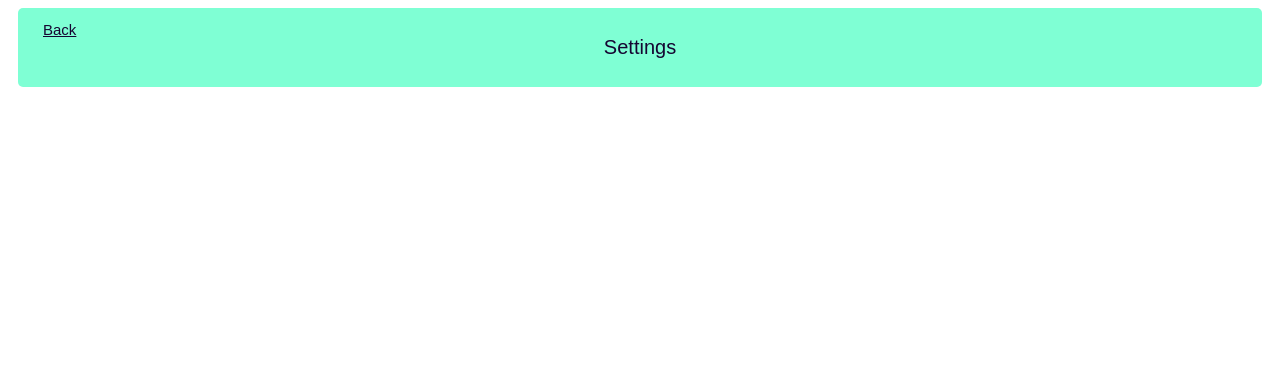
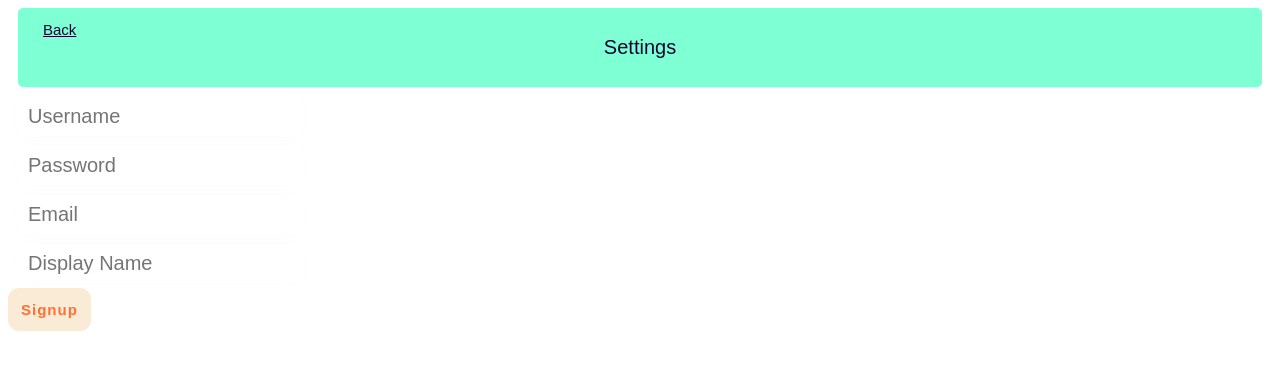
Before and after one commit to CameronRWS/The-Sweet-Suite, a React (Create React App) app in the folder frontend/: page /settings in a window 1280 px wide. Shown: the top 370 px of the page. Built offline with nearby package versions, Linux system fonts and the light colour scheme; no server answers.

Commit message:
added simple update form in settings

```diff
--- a/frontend/src/pages/Login.js
+++ b/frontend/src/pages/Login.js
@@ -55,6 +55,7 @@ const Login = (props) => {
                 history.push(path);
                 //Auth.authenticate();
                 props.authFunc(true, userId);
+                console.log(true);
                 forceUpdate();
                 //console.log("auth at login", Auth.isAuthenticated);
             }
--- a/frontend/src/pages/Settings.js
+++ b/frontend/src/pages/Settings.js
@@ -1,10 +1,14 @@
 import React, { useState } from "react";
 import { Link, useHistory } from "react-router-dom";
+import UpdateForm from './Updateform';
+
 import './GameSuite.css';
 
 // code list of props here, find out how to specify props at bottom
 const Settings = (props) => {
     const history = useHistory();
+
+    console.log(props.auth)
 
     const loadHome = () => {
         let path = "/gamesuite";
@@ -17,6 +21,7 @@ const Settings = (props) => {
         <div className = "GameSuiteHeader">
             <p>Settings</p>
         </div>
+            <UpdateForm auth={props.auth}></UpdateForm>
         </div>
     )
 }
--- /dev/null
+++ b/frontend/src/pages/Updateform.js
@@ -0,0 +1,244 @@
+import React, { useState, useEffect } from "react";
+import { useHistory, Redirect } from "react-router-dom";
+
+function UpdateForm(props) {
+  const [username, setUsername] = useState("");
+  const [password, setPassword] = useState("");
+  const [email, setEmail] = useState("");
+  const [displayname, setDisplayName] = useState("");
+  const [data, setData] = useState({
+    total_score: 0,
+    spendable_score: 0,
+    usernameError: "",
+    passwordError: "",
+    emailError: "",
+    displayError: "",
+    toLogin: false,
+  });
+
+  const [initialData, setInitalData] = useState({
+    username: "",
+    password: "",
+    email: "",
+    display_name: "",
+  });
+  const [isloaded, setIsLoaded] = useState(false);
+
+  useEffect(() => {
+    let url = "http://localhost:8080/api/players/byUsername/" + props.auth;
+
+    if (!isloaded) {
+      fetch(url, {
+        method: "get",
+        headers: {
+          "Content-Type": "application/json",
+        },
+      })
+        .then((response) => response.json())
+        .then((data) => {
+          console.log(data);
+          setInitalData({
+            username: data.username,
+            email: data.email,
+            display_name: data.display_name,
+          });
+
+          setUsername(data.username);
+          setEmail(data.email);
+          setDisplayName(data.display_name);
+
+          setIsLoaded(true);
+        });
+    }
+  });
+
+  const validateForm = () => {
+    let emailError;
+    let Emailvalidation = validateEmail();
+    let uservalidation = validateUsername();
+    let passwordvalidation = validatePassword();
+    let Displayvalidation = validateDisplay();
+
+    if (!Emailvalidation) {
+      emailError = "Invalid Email";
+    } else {
+      emailError = "";
+    }
+
+    let passwordError;
+    if (!passwordvalidation) {
+      passwordError =
+        "Passwords must be between 6 to 20 characters, and contain at least one number, uppercase letter and lowercase letter.";
+    } else {
+      passwordError = "";
+    }
+
+    let usernameError;
+    if (!uservalidation) {
+      usernameError =
+        "Username must be alphanumberic and between 8 and 20 characters long";
+    } else {
+      usernameError = "";
+    }
+
+    let displayError;
+    if (!validateDisplay) {
+      displayError = "Display Name must be between 1 and 20 characters long";
+    } else {
+      displayError = "";
+    }
+
+    setData({
+      emailError: emailError,
+      passwordError: passwordError,
+      usernameError: usernameError,
+      displayError: displayError,
+    });
+
+    return (
+      Emailvalidation &&
+      uservalidation &&
+      passwordvalidation &&
+      Displayvalidation
+    );
+  };
+
+  const validateEmail = () => {
+    let emailformat = /^[a-zA-Z0-9.!#$%&'*+/=?^_`{|}~-]+@[a-zA-Z0-9-]+(?:\.[a-zA-Z0-9-]+)*$/;
+    if (email.match(emailformat)) {
+      console.log("valid email");
+    } else {
+      console.log("invalid email");
+    }
+    return email.match(emailformat);
+  };
+
+  const validatePassword = () => {
+    let passwordReq = /^(?=.*\d)(?=.*[a-z])(?=.*[A-Z]).{6,20}$/;
+    return password.match(passwordReq);
+  };
+
+  const validateUsername = () => {
+    let usernameReq = /^[a-zA-Z0-9_]{8,20}$/;
+    return username.match(usernameReq);
+  };
+
+  const validateDisplay = () => {
+    let displayReq = /^[\w\-\s.,]{1,20}$/;
+    return displayname.match(displayReq);
+  };
+
+  const handleSubmit = (event) => {
+    event.preventDefault();
+  };
+
+  const handleSignup = (event) => {
+    if (validateForm()) {
+      console.log("ok");
+
+      const pushdata = {
+        username: username,
+        password: password,
+        email: email,
+        display_name: displayname,
+        total_score: data.total_score,
+        spendable_score: data.spendable_score,
+      };
+      fetch("http://localhost:8080/api/players/", {
+        method: "POST",
+        headers: {
+          "Content-Type": "application/json",
+        },
+        body: JSON.stringify(pushdata),
+      }).then((data) => {
+        console.log(data);
+        checkUser(data.status);
+      });
+      setData({
+        username: "",
+        password: "",
+        email: "",
+        display_name: "",
+        total_score: 0,
+        spendable_score: 0,
+      });
+    }
+  };
+
+  const checkUser = (status) => {
+    if (status == 500) {
+      setData({ usernameError: "User already exists" });
+    } else {
+      setData({ toLogin: true });
+    }
+  };
+
+  const handleChange = (event) => {
+    if (event.target.name === "username") {
+      setUsername(event.target.value);
+    } else if (event.target.name === "password") {
+      setPassword(event.target.value);
+    } else if (event.target.name === "email") {
+      setEmail(event.target.value);
+    } else if (event.target.name === "display_name") {
+      setDisplayName(event.target.value);
+    } else {
+      setData({
+        [event.target.name]: event.target.value,
+      });
+    }
+  };
+
+  return (
+    <div>
+      {console.log(username)}
+      <form onSubmit={handleSubmit}>
+        <div>
+          <input
+            type="text"
+            placeholder="Username"
+            name="username"
+            onChange={handleChange}
+            defaultValue={initialData.username}
+          ></input>
+        </div>
+        <div>
+          <input
+            type="password"
+            placeholder="Password"
+            name="password"
+            value={data.password}
+            onChange={handleChange}
+          ></input>
+        </div>
+        <div>
+          <input
+            type="text"
+            placeholder="Email"
+            name="email"
+            onChange={handleChange}
+            defaultValue={initialData.email}
+          ></input>
+        </div>
+        <div>
+          <input
+            type="text"
+            placeholder="Display Name"
+            name="display_name"
+            onChange={handleChange}
+            defaultValue={initialData.display_name}
+          ></input>
+        </div>
+        <div style={{ color: "red" }}>{data.usernameError}</div>
+        <div style={{ color: "red" }}>{data.passwordError}</div>
+        <div style={{ color: "red" }}>{data.emailError}</div>
+        <div style={{ color: "red" }}>{data.displayError}</div>
+        <button type="submit" onClick={handleSignup}>
+          Signup
+        </button>
+      </form>
+    </div>
+  );
+}
+
+export default UpdateForm;
```
Also changed, not shown: 1 other file (tests, documents, lock files or other folders).
